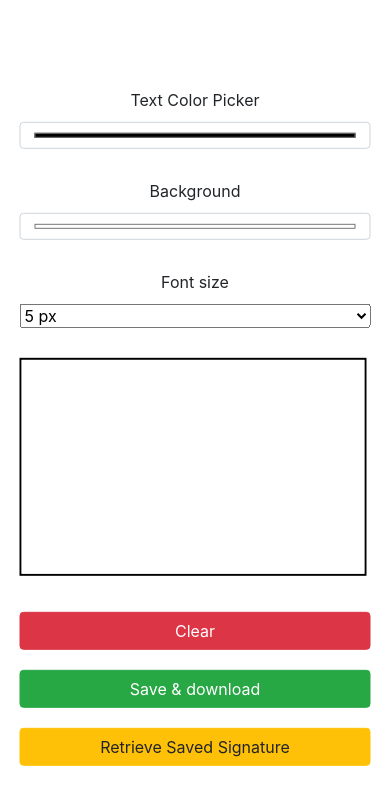
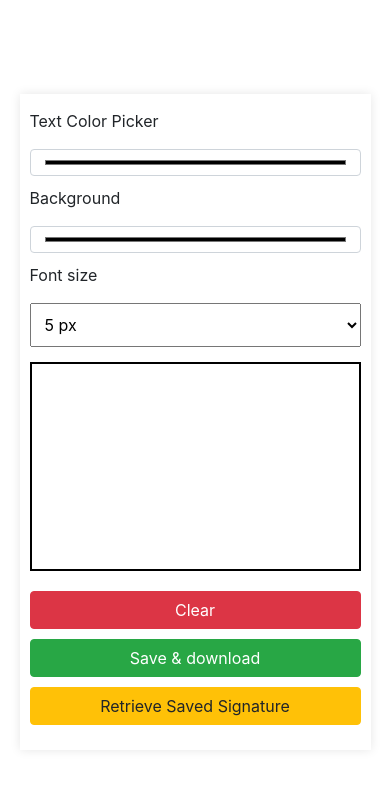
Before and after one commit to Arunesh310/Signature-buddy, a plain HTML site: page index.html in a window 390 px wide. Drawn offline with nearby package versions, Linux system fonts and the light colour scheme.

Commit message:
fixes in font picker functionality and touch in mobile

```diff
--- a/script.js
+++ b/script.js
@@ -1,3 +1,4 @@
+document.addEventListener("DOMContentLoaded", function () {
   const colorPicker = document.getElementById("colorPicker");
   const canvasColor = document.getElementById("canvasColor");
   const canvas = document.getElementById("myCanvas");
@@ -7,19 +8,22 @@ const fontPicker = document.getElementById("fontPicker");
   const retrieveButton = document.getElementById("retrieveButton");
 
   const ctx = canvas.getContext("2d");
-
   let isDrawing = false;
   let lastX = 0;
   let lastY = 0;
 
   function getCoordinates(e) {
+    const rect = canvas.getBoundingClientRect();
+    const scaleX = canvas.width / rect.width;
+    const scaleY = canvas.height / rect.height;
+
     let x, y;
-  if (e.clientX !== undefined && e.clientY !== undefined) {
-    x = e.clientX - canvas.getBoundingClientRect().left;
-    y = e.clientY - canvas.getBoundingClientRect().top;
-  } else if (e.touches && e.touches.length === 1) {
-    x = e.touches[0].clientX - canvas.getBoundingClientRect().left;
-    y = e.touches[0].clientY - canvas.getBoundingClientRect().top;
+    if (e.touches && e.touches.length > 0) {
+      x = (e.touches[0].clientX - rect.left) * scaleX;
+      y = (e.touches[0].clientY - rect.top) * scaleY;
+    } else {
+      x = (e.clientX - rect.left) * scaleX;
+      y = (e.clientY - rect.top) * scaleY;
     }
     return { x, y };
   }
@@ -39,27 +43,6 @@ canvas.addEventListener(
     { passive: false }
   );
 
-const storedTextColor = localStorage.getItem("textColor");
-const storedBackgroundColor = localStorage.getItem("backgroundColor");
-colorPicker.value = storedTextColor || "#000000";
-canvasColor.value = storedBackgroundColor || "#ffffff";
-ctx.strokeStyle = colorPicker.value;
-ctx.fillStyle = colorPicker.value;
-ctx.fillStyle = canvasColor.value;
-ctx.fillRect(0, 0, canvas.width, canvas.height);
-
-colorPicker.addEventListener("change", (e) => {
-  ctx.strokeStyle = e.target.value;
-  ctx.fillStyle = e.target.value;
-  localStorage.setItem("textColor", e.target.value);
-});
-
-canvasColor.addEventListener("change", (e) => {
-  ctx.fillStyle = e.target.value;
-  ctx.fillRect(0, 0, canvas.width, canvas.height);
-  localStorage.setItem("backgroundColor", e.target.value);
-});
-
   canvas.addEventListener("mousedown", (e) => {
     const { x, y } = getCoordinates(e);
     isDrawing = true;
@@ -78,13 +61,20 @@ canvas.addEventListener("mousemove", (e) => {
 
   canvas.addEventListener("mouseup", () => {
     isDrawing = false;
+    localStorage.setItem("canvasContents", canvas.toDataURL());
   });
 
   canvas.addEventListener("touchstart", (e) => {
+    e.preventDefault();
     const { x, y } = getCoordinates(e);
     isDrawing = true;
     lastX = x;
     lastY = y;
+  });
+
+  canvas.addEventListener("touchend", () => {
+    isDrawing = false;
+    localStorage.setItem("canvasContents", canvas.toDataURL());
   });
 
   canvas.addEventListener("touchmove", (e) => {
@@ -96,8 +86,26 @@ canvas.addEventListener("touchmove", (e) => {
     }
   });
 
-canvas.addEventListener("touchend", () => {
-  isDrawing = false;
+  window.addEventListener("load", () => {
+    const savedCanvas = localStorage.getItem("canvasContents");
+    if (savedCanvas) {
+      const img = new Image();
+      img.onload = function () {
+        ctx.drawImage(img, 0, 0);
+      };
+      img.src = savedCanvas;
+    }
+  });
+
+  colorPicker.addEventListener("change", (e) => {
+    ctx.strokeStyle = e.target.value;
+    localStorage.setItem("textColor", e.target.value);
+  });
+
+  canvasColor.addEventListener("change", (e) => {
+    ctx.fillStyle = e.target.value;
+    ctx.fillRect(0, 0, canvas.width, canvas.height);
+    localStorage.setItem("backgroundColor", e.target.value);
   });
 
   clearButton.addEventListener("click", () => {
@@ -105,18 +113,27 @@ clearButton.addEventListener("click", () => {
   });
 
   saveButton.addEventListener("click", () => {
-  localStorage.setItem("canvasContents", canvas.toDataURL());
-  let link = document.createElement("a");
-  link.download = "my-canvas.png";
+    const link = document.createElement("a");
+    link.download = "signature.png";
     link.href = canvas.toDataURL();
     link.click();
+    localStorage.setItem("canvasContents", canvas.toDataURL());
   });
 
-retrieveButton.addEventListener("click", () => {
-  let savedCanvas = localStorage.getItem("canvasContents");
+  retrieveButton.addEventListener('click', () => {
+    const savedCanvas = localStorage.getItem('canvasContents');
     if (savedCanvas) {
-    let img = new Image();
+        const img = new Image();
+        img.onload = function() {
+            ctx.clearRect(0, 0, canvas.width, canvas.height);
+            ctx.drawImage(img, 0, 0);
+        };
         img.src = savedCanvas;
-    ctx.drawImage(img, 0, 0);
     }
 });
+
+
+  fontPicker.addEventListener("change", (e) => {
+    ctx.lineWidth = e.target.value;
+  });
+});
--- a/style.css
+++ b/style.css
@@ -1,65 +1,74 @@
+body,
+html {
+  margin: 0;
+  padding: 0;
+  height: 100%;
+  display: flex;
+  justify-content: center;
+  align-items: center;
+  background-color: #f0f0f0;
+}
+
 .main {
-  position: absolute;
-  top: 50%;
-  left: 50%;
-  transform: translate(-50%, -50%);
+  display: flex;
+  flex-direction: column;
+  align-items: center;
+  padding: 20px;
+  box-shadow: 0 0 10px rgba(0, 0, 0, 0.1);
 }
+
 .canvas {
+  width: 100%;
+  max-width: 600px;
   border: 2px solid black;
+  margin-bottom: 20px;
 }
+
 .top,
 .bottom {
+  width: 100%;
+  max-width: 600px;
   display: flex;
-  flex-direction: row;
-  justify-content: space-between;
-  margin: 20px 0 20px 0;
+  justify-content: space-around;
+  flex-wrap: wrap;
+  margin-bottom: 10px;
 }
+
 .block,
+.top button,
+.bottom button {
+  margin: 5px;
+  flex: 1;
+  min-width: 120px;
+}
+
 input,
 select,
 button {
-  width: 80%;
-}
-.top > block {
-  margin: 10px;
-}
-.bottom > button {
-  margin: 10px;
-}
-.block > p {
-  margin: 10px auto;
-  width: 50%;
+  width: 100%;
+  padding: 10px;
+  box-sizing: border-box;
 }
 
-@media (max-width: 576px) {
+
+@media (max-width: 480px) {
   .main {
     width: 90%;
-    left: 50%;
-    top: 50%;
-    transform: translate(-50%, -50%);
-    max-width: none;
+    padding: 10px;
+  }
+
+  .canvas {
+    margin-bottom: 15px;
   }
 
   .top,
   .bottom {
     flex-direction: column;
-    align-items: center;
   }
 
   .block,
-  input,
-  select,
-  button {
-    width: 100%;
-    margin: 10px 0;
-  }
-
-  .block > p {
-    width: 100%;
-    text-align: center;
-  }
-
-  .canvas {
-    width: calc(100% - 4px);
+  .top button,
+  .bottom button {
+    margin: 5px 0;
   }
 }
```
Lines whose indentation alone changed are shown as unchanged.
